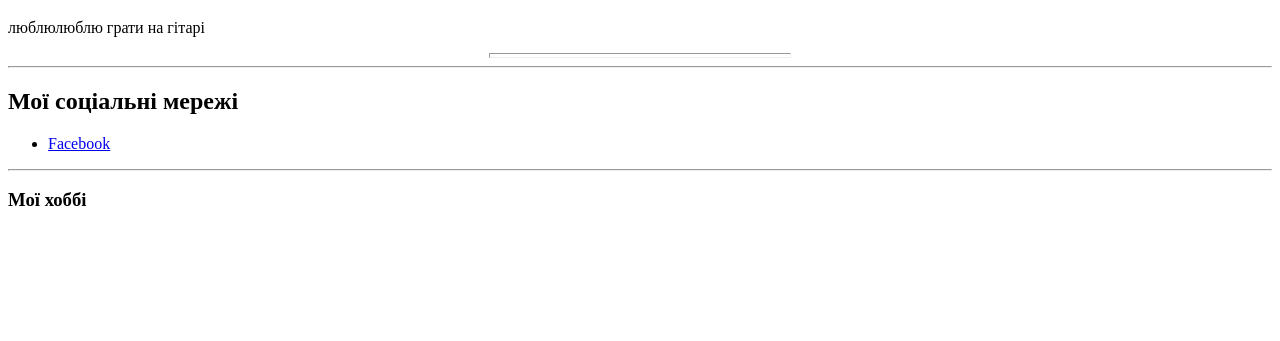
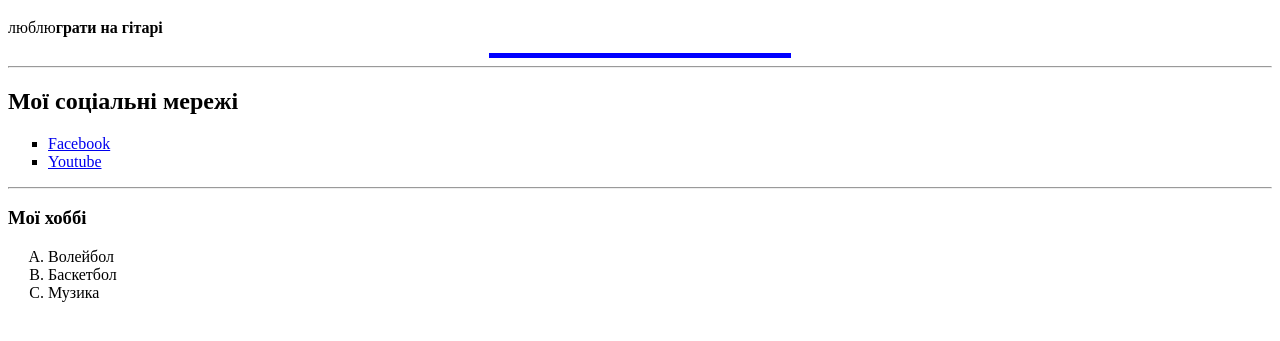
Before and after one commit to VeronikaHedz/lesson2, a plain HTML site: page index.html in a window 1280 px wide. Shown: the part 61-402 px from the top of the page. Drawn offline with Linux system fonts and the light colour scheme.

Commit message:
first commit

```diff
--- a/index.html
+++ b/index.html
@@ -8,21 +8,32 @@
 </head>
 <body>
 <h1>Вероніка Гедз</h1>
- <p>люблю</strong>люблю грати на гітарі</strong></p>
-<hr width="300"colors="red" size="5">
+ <p>люблю<strong>грати на гітарі</strong></p>
+ <hr width="300" color="blue" size="5">
 <hr>
 <h2>Мої соціальні мережі</h2>
-<ul>
+<ul type="square">
 
-     <li> <a href="https://www.facebook.com"target="blank">
+     <li>
+         <a href="https://www.facebook.com"target="blank">
         Facebook
     </a>
 </li>
+<li>
+    <a href="htts://www.youtube.com/watch"target="blank">
+        Youtube
 
+    </a>
+
+</li>
 </ul>
 <hr>
 <h3>Мої хоббі</h3>
-<ol type="3"></ol>
+<ol type="A">
+<li>Волейбол</li>
+<li>Баскетбол</li>
+<li>Музика</li>
+</ol>
 
 </body>
 
```
